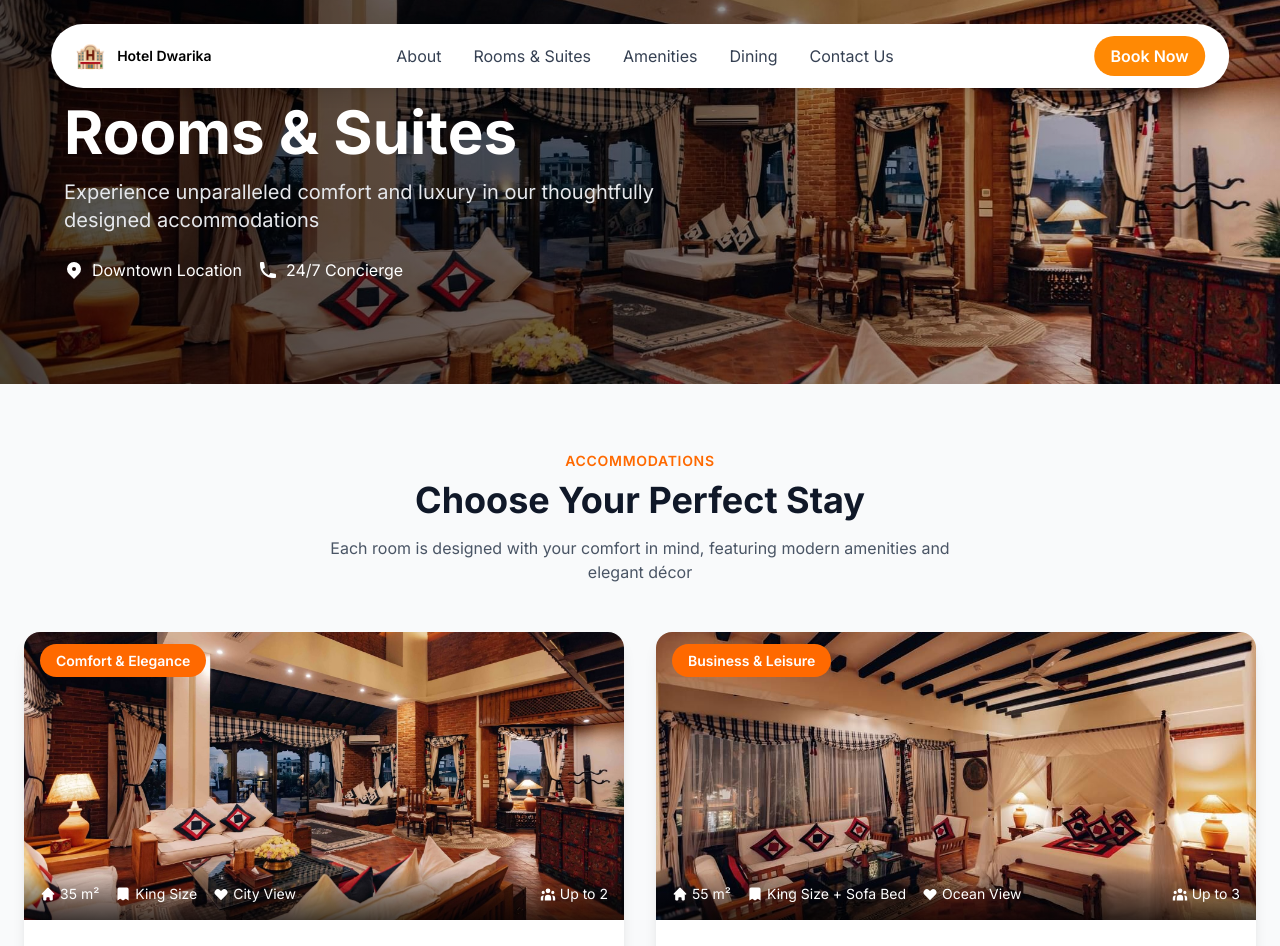
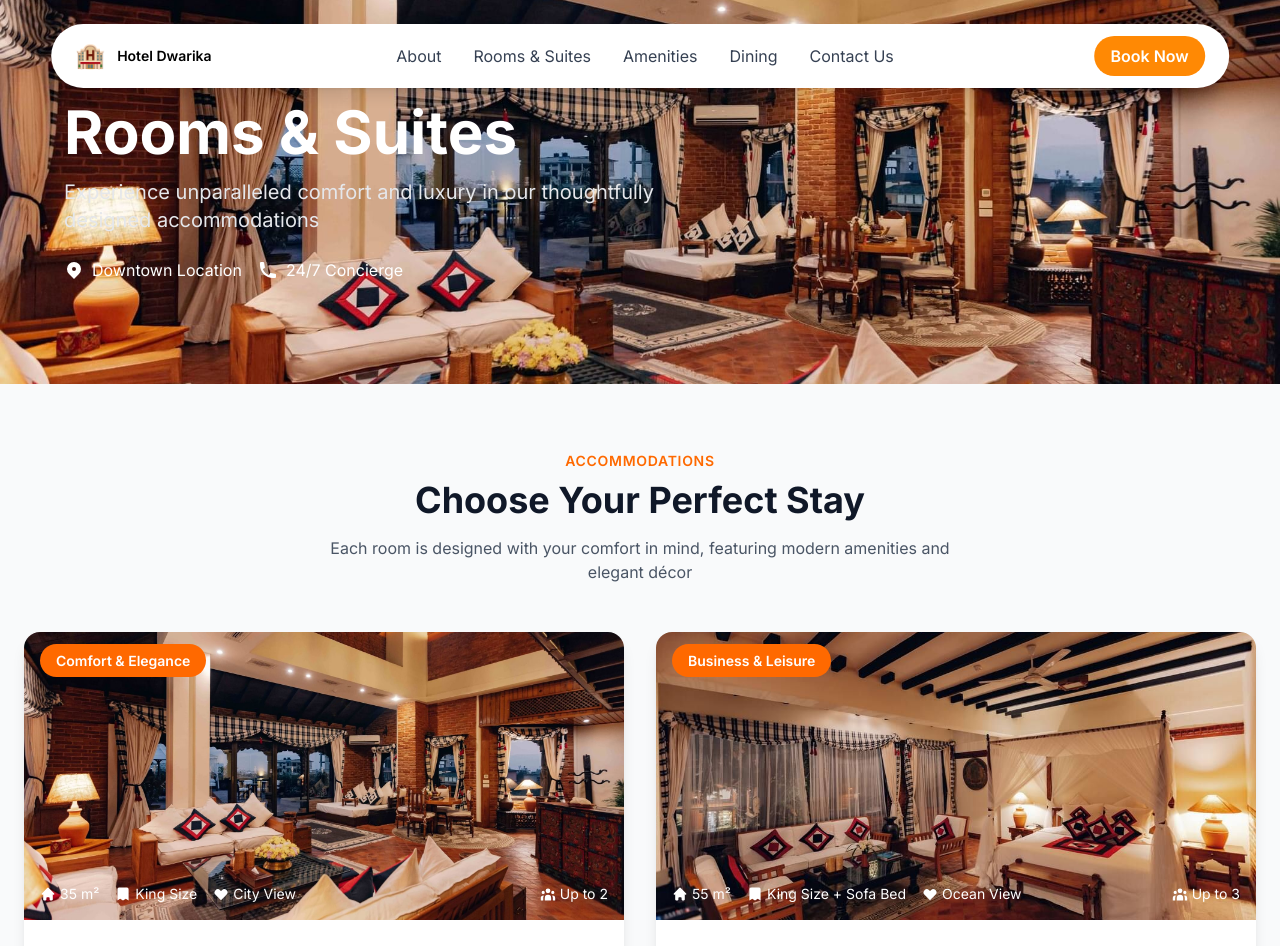
Before and after one commit to YUSH-PSD/Professional-Project, a React (Vite) app: page /rooms in a window 1280 px wide. Shown: the top 946 px of the page. Built offline with nearby package versions, Linux system fonts and the light colour scheme.

Commit message:
feat: update pages for BlogPost, Dining, Rooms, Terms, and NotFound

```diff
--- a/src/pages/BlogPost.jsx
+++ b/src/pages/BlogPost.jsx
@@ -202,7 +202,7 @@ export default function BlogPost() {
     <div className="min-h-screen bg-white">
       {/* Hero Section */}
       <div className="relative h-80 overflow-hidden">
-        <div className="absolute inset-0 bg-gradient-to-r from-black/70 via-black/50 to-transparent z-10"></div>
+        <div className="absolute inset-0 bg-gradient from-black/70 via-black/50 to-transparent z-10"></div>
         <img
           src={post.image}
           alt={post.title}
--- a/src/pages/Dining.jsx
+++ b/src/pages/Dining.jsx
@@ -65,7 +65,7 @@ export default function Dining() {
     <div className="min-h-screen bg-white">
       {/* Hero Section */}
       <div className="relative h-80 overflow-hidden">
-        <div className="absolute inset-0 bg-gradient-to-r from-black/70 via-black/50 to-transparent z-10"></div>
+        <div className="absolute inset from-black/70 via-black/50 to-transparent z-10"></div>
         <img
           src="https://images.unsplash.com/photo-1414235077428-338989a2e8c0?w=1600"
           alt="Dining"
--- a/src/pages/NotFound.jsx
+++ b/src/pages/NotFound.jsx
@@ -7,7 +7,7 @@ export default function NotFound() {
     <div className="min-h-screen bg-white">
       {/* Hero Section */}
       <div className="relative h-64 overflow-hidden">
-        <div className="absolute inset-0 bg-gradient-to-r from-black/70 via-black/50 to-transparent z-10"></div>
+        <div className="absolute inset-0 bg-gradient from-black/70 via-black/50 to-transparent z-10"></div>
         <img
           src="https://images.unsplash.com/photo-1519065662770-ab3b7e60f2c2?w=1600"
           alt="404 Page Not Found"
--- a/src/pages/Rooms.jsx
+++ b/src/pages/Rooms.jsx
@@ -61,7 +61,7 @@ export default function Rooms() {
     <div className="min-h-screen bg-gray-50">
       {/* Hero Section */}
       <div className="relative h-80 md:h-96 overflow-hidden">
-        <div className="absolute inset-0 bg-gradient-to-r from-black/70 via-black/50 to-transparent z-10"></div>
+        <div className="absolute inset-0 bg-gradient from-black/70 via-black/50 to-transparent z-10"></div>
         <img
           src={roomImg}
           alt="Rooms & Suites"
@@ -145,7 +145,7 @@ export default function Rooms() {
                     {room.tagline}
                   </span>
                 </div>
-                <div className="absolute bottom-0 left-0 right-0 bg-gradient-to-t from-black/70 to-transparent p-4">
+                <div className="absolute bottom-0 left-0 right-0 bg-gradient from-black/70 to-transparent p-4">
                   <div className="flex items-center justify-between text-white">
                     <div className="flex items-center space-x-4">
                       <span className="flex items-center text-sm">
--- a/src/pages/Terms.jsx
+++ b/src/pages/Terms.jsx
@@ -7,7 +7,7 @@ export default function Terms() {
     <div className="min-h-screen bg-white">
       {/* Hero Section */}
       <div className="relative h-64 overflow-hidden">
-        <div className="absolute inset-0 bg-gradient-to-r from-black/70 via-black/50 to-transparent z-10"></div>
+        <div className="absolute inset-0 bg-gradient from-black/70 via-black/50 to-transparent z-10"></div>
         <img
           src="https://images.unsplash.com/photo-1455587734955-081b22074882?w=1600"
           alt="Terms & Conditions"
```
